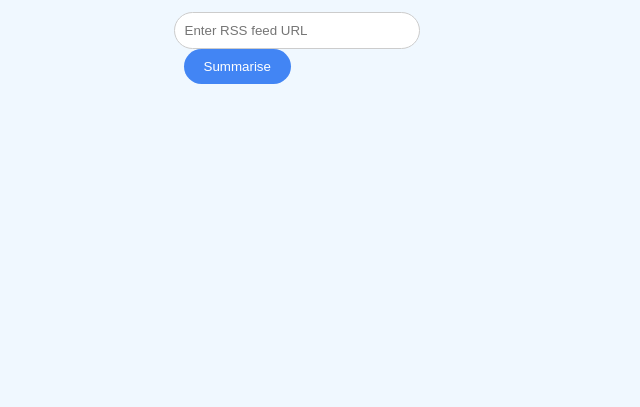
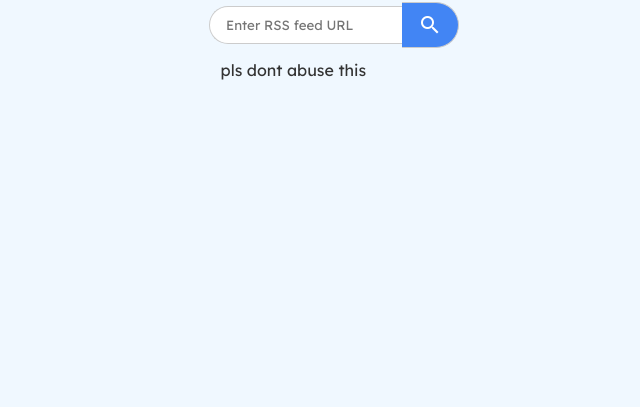
Before and after one commit to SahasTechnologies/RSS-Summariser, a plain HTML site: page index.html in a window 1280 px wide. Shown: the part 393-800 px from the top of the page, without its empty margins (306-946 px from the left). Drawn offline with Linux system fonts and the light colour scheme.

Commit message:
css styling improvements

```diff
--- a/index.html
+++ b/index.html
@@ -6,6 +6,7 @@
     <title>RSS Summariser</title>
     <link rel="stylesheet" href="styles.css">
     <link href="https://fonts.googleapis.com/css2?family=Lexend:wght@400;600&display=swap" rel="stylesheet"> <!--Link for google lexend font-->
+    <link href="https://fonts.googleapis.com/icon?family=Material+Icons" rel="stylesheet"> <!--the icons-->
 </head>
 
 <body>
@@ -13,8 +14,11 @@
         <h1 class="title">RSS Summariser</h1>
         <form id="rss-form">
             <input type="text" id="rss-url" placeholder="Enter RSS feed URL" required>
-            <button type="submit">Summarise</button>
+            <button type="submit">
+                <span class="material-icons">search</span>
+            </button>
         </form>
+        <p class="note">pls dont abuse this</p>
         <div id="summary-result" class="summary-result"></div>
     </div>
 
--- a/styles.css
+++ b/styles.css
@@ -2,7 +2,7 @@
 body {
     margin: 0;
     height: 100vh; /* the full height */
-    display: flex;                /* <-- semicolon added */
+    display: flex;
     justify-content: center;      /* horizontal center */
     align-items: center;          /* vertical center */
     background-color: #f0f8ff;
@@ -32,20 +32,39 @@ p {
     margin: 10px 20px;
 }
 
-input[type="text"] {
-    padding: 10px;
-    width: 70%;
-    border: 1px solid #cccccc;    /* <-- semicolon added */
-    border-radius: 24px;
-    outline: none;
+/* form layout */
+form {
+    display: flex;
+    justify-content: center;
+    align-items: center;
 }
 
+/* single definition for input */
+input[type="text"] {
+    padding: 10px 16px;
+    width: 60%;
+    border: 1px solid #cccccc;
+    border-right: none;                 /* merge with button */
+    border-radius: 24px 0 0 24px;       /* round left side */
+    outline: none;
+    font-family: 'Lexend', sans-serif;
+}
+
+/* button next to input */
 button {
-    padding: 10px 20px;
-    margin-left: 10px;
-    border: none;
-    border-radius: 24px;
+    padding: 10px 16px;
+    border: 1px solid #cccccc;
+    border-left: none;                  /* merge with input */
+    border-radius: 0 24px 24px 0;       /* round right side */
     background: #4285f4;
     color: white;
     cursor: pointer;
+    display: flex;
+    align-items: center;
+    justify-content: center;
 }
+
+button:disabled {
+    background: #999999;
+    cursor: not-allowed;
+}
```
